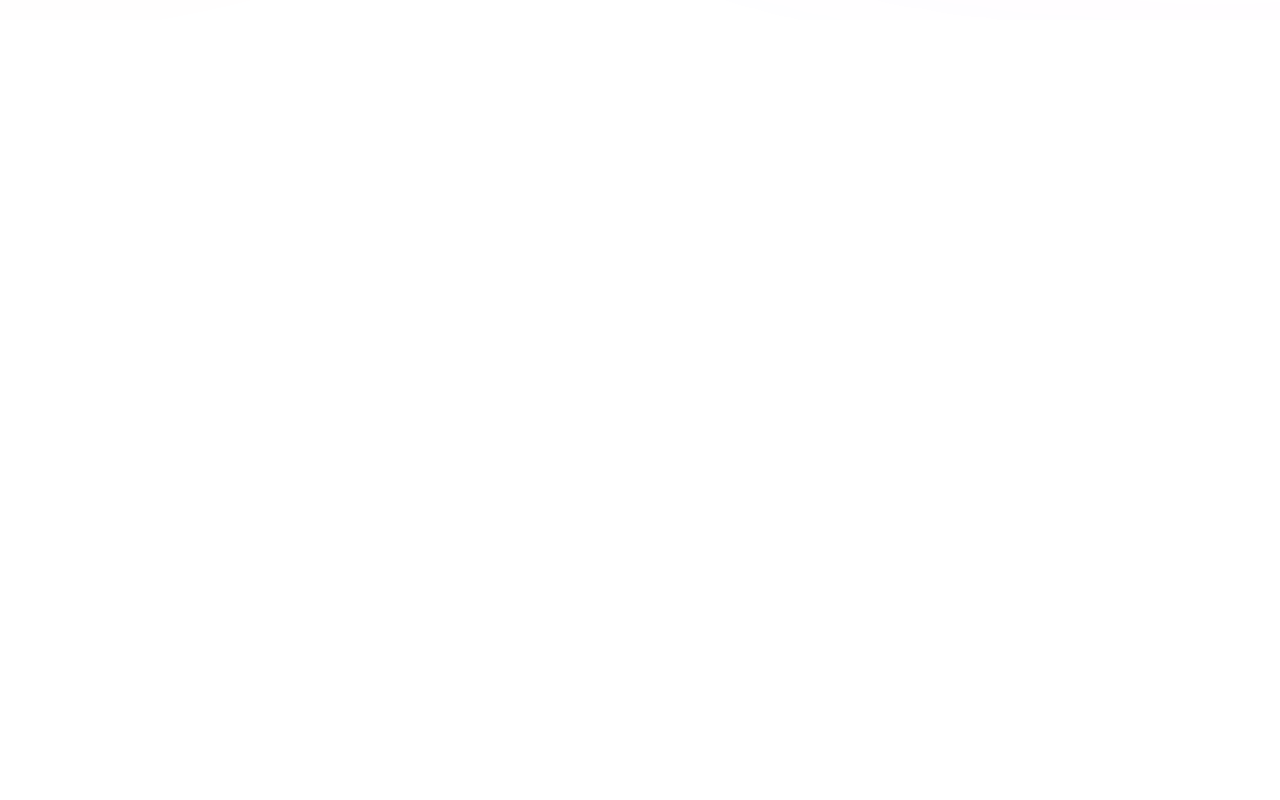
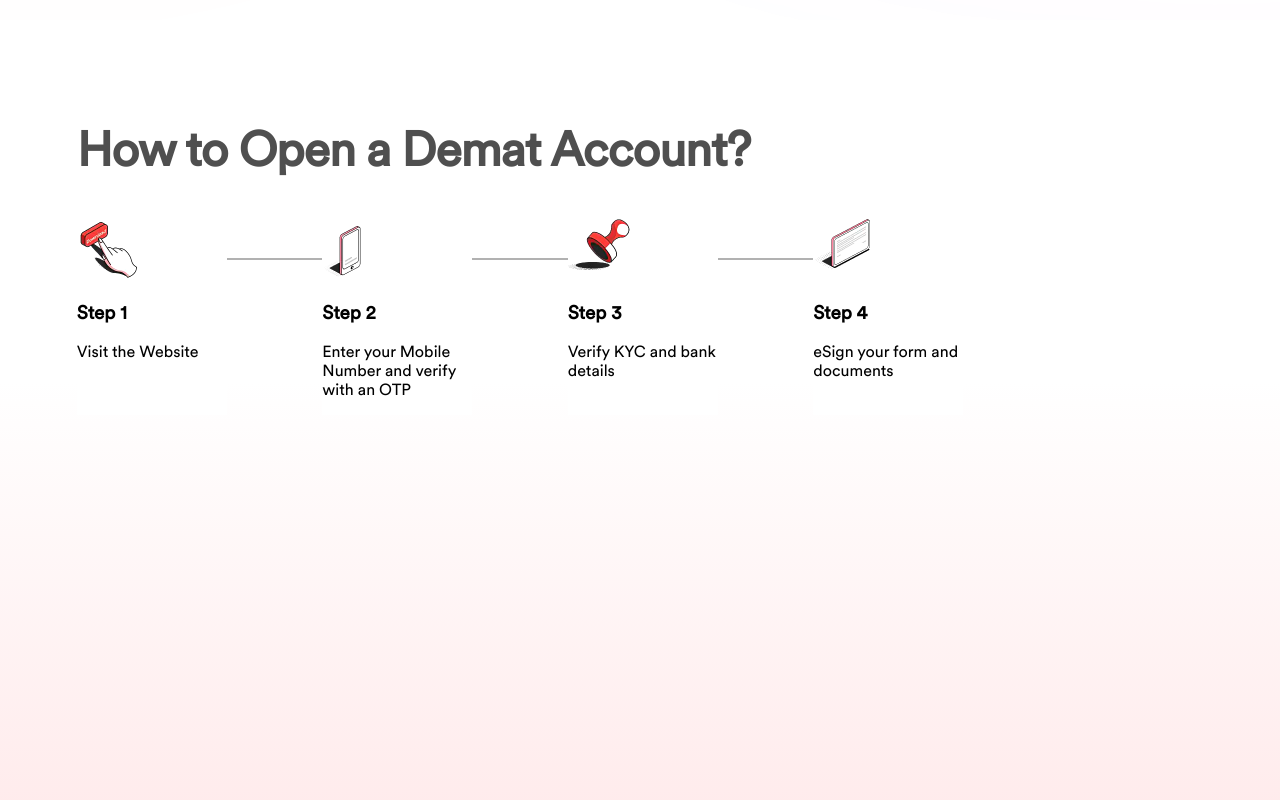
Before and after one commit to HRxGaurav/KYC_LISPL, a React (Create React App) app in the folder client/: page / in a window 1280 px wide. Shown: the part 780-1580 px from the top of the page. Before the commit the page ends 800 px from the top, so only its background shows below. Built offline with nearby package versions, Linux system fonts and the light colour scheme.

Commit message:
fix- resend otp input clear

```diff
--- a/client/src/components/Footer.module.css
+++ b/client/src/components/Footer.module.css
@@ -1,6 +1,8 @@
 .ContainerWrapper{
     background-image: linear-gradient(0deg, #ffb3b6 -45.37%, rgba(255, 255, 255, 0) 80%);
     padding-bottom: 10px;
+    /* display: flex; */
+    /* justify-content: center; */
 }
 
 .Container {
@@ -8,4 +10,5 @@
     margin-top: 100px;
 
 
+
 }
--- a/client/src/components/Homepage.js
+++ b/client/src/components/Homepage.js
@@ -210,6 +210,7 @@
   };
 
   const resendMobileOTP = async () => {
+    setMobileOTP('')
     if (!isResendEnabled) return;
 
     // Get the token from localStorage
@@ -296,6 +297,7 @@
   };
 
   const resendEmailOTP = async () => {
+    setMobileOTP('')
     if (!isResendEnabled) return;
 
 
@@ -664,7 +666,7 @@
         </div>
       </div>
 
-      {/* <Footer /> */}
+      <Footer />
     </>
   )
 }
```
